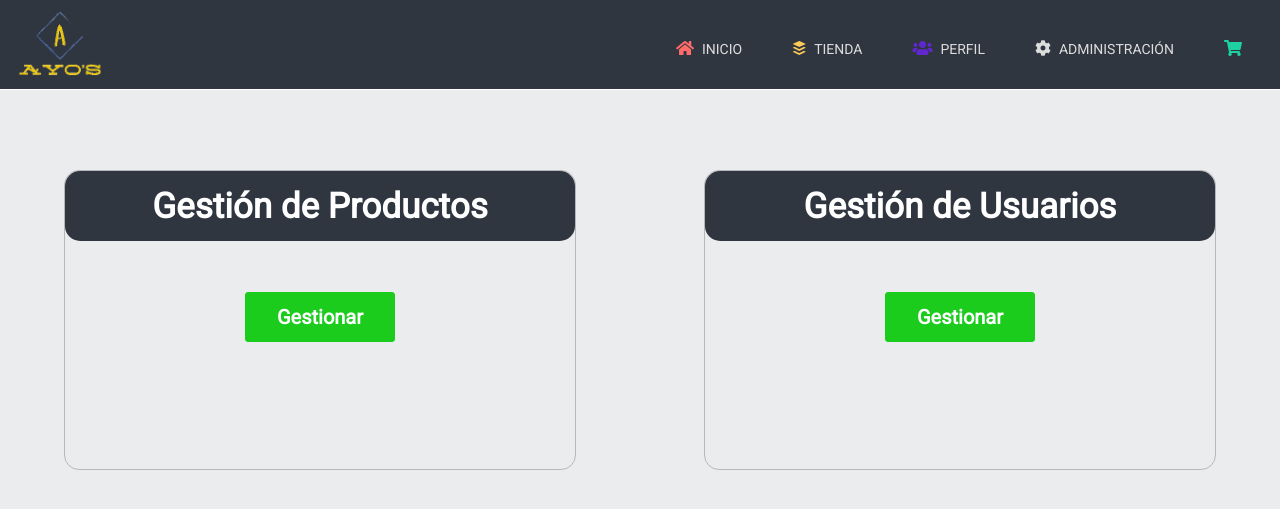
After one commit to Markete9000/PDAW, a PHP site: page /Controller/administracion.php in a window 1280 px wide. The commit adds this page. Shown: the top 509 px of the page. Run offline with PHP 8.4, Linux system fonts and the light colour scheme; the visitor is signed in with stand-in values (Sample User, id 1); some libraries are stand-ins or nearby versions.

Commit message:
21/05/2020

```diff
--- /dev/null
+++ b/PDAW/Controller/administracion.php
@@ -0,0 +1,7 @@
+<?php
+    session_start();
+    if (!isset($_SESSION['usuario']) || $_SESSION['tipo'] != 'admin') {
+        header("Location: ../Controller/index.php");
+    }
+    include '../View/administracion.php';
+?>
--- /dev/null
+++ b/PDAW/View/administracion.php
@@ -0,0 +1,44 @@
+<!DOCTYPE html>
+<html lang="es">
+<head>
+	<meta charset="UTF-8">
+	<meta name="viewport" content="width=device-width, user-scalable=yes, initial-scale=1.0, maximum-scale=3.0, minimum-scale=1.0">
+	<link href="https://fonts.googleapis.com/css2?family=Roboto&display=swap" rel="stylesheet">
+    <link rel="stylesheet" href="../View/css/principal.css">
+    <link rel="stylesheet" href="../View/css/administracion.css">
+	<script src="https://cdnjs.cloudflare.com/ajax/libs/jquery/3.4.1/jquery.min.js" charset="utf-8"></script>
+	<link rel="stylesheet" href="https://cdnjs.cloudflare.com/ajax/libs/font-awesome/5.13.0/css/all.min.css">
+</head>
+<body class="body">
+
+    <?php
+        include '../Controller/header.php';
+    ?>
+
+    <div class="contenedor">
+
+        <div class="productos">
+            <div class="titulo">
+                <h2 class="h2">Gestión de Productos</h2>
+            </div>
+
+            <form action="../Controller/gestion_productos.php">
+                <input class="gestion" type="submit" value="Gestionar">
+            </form>
+        </div>
+
+        <div class="usuarios">
+            <div class="titulo">
+                <h2 class="h2">Gestión de Usuarios</h2>
+            </div>
+
+            <form action="../Controller/gestion_usuarios.php">
+                <input class="gestion" type="submit" value="Gestionar">
+            </form>
+        </div>
+
+    </div>
+
+<script type="text/javascript" src="../View/JS/principal.js"></script>
+</body>
+</html>
--- /dev/null
+++ b/PDAW/View/css/administracion.css
@@ -0,0 +1,57 @@
+.body{
+    background: #EBECED;
+}
+
+.contenedor{
+    height: 300px;
+    display: flex;
+    margin-top: 80px;
+    justify-content: space-around;
+}
+
+.productos, .usuarios{
+    height: 100%;
+    width: 40%;
+    text-align: center;
+    border-radius: 15px;
+    border: 1px solid rgb(181, 183, 185);
+}
+
+.titulo{
+    width: 100%;
+    height: 70px;
+    display: flex;
+    justify-content: center;
+    align-items: center;
+    background: #2f3640;
+    border-radius: 15px;
+}
+
+.h2{
+    font-weight: bold;
+    font-size: 35px;
+    color: #fff;
+}
+
+.gestion{
+    width: 150px;
+    height: 50px;
+    margin-top: 10%;
+    border-radius: 3px;
+    border: 1px solid rgb(28, 204, 28);
+    background: rgb(28, 204, 28);
+    color: white;
+    transition-duration: 200ms;
+    font-size: 20px;
+    font-weight: bold;
+}
+
+.gestion:hover{
+    font-weight: bold;
+    transition-duration: 500ms;
+    border-radius: 10px;
+    border: 1px solid rgb(28, 204, 28);
+    background: white;
+    color: rgb(28, 204, 28);
+    font-size: 23px;
+}
--- a/PDAW/View/css/formProducto.css
+++ b/PDAW/View/css/formProducto.css
@@ -52,6 +52,10 @@ input[type="file"]{
 }
 
 input:hover{
+    cursor: pointer;
+}
+
+select:hover{
     cursor: pointer;
 }
 
--- /dev/null
+++ b/PDAW/View/css/perfil.css
@@ -0,0 +1,3 @@
+.body{
+    background: #EBECED;
+}
--- a/PDAW/View/formProducto.php
+++ b/PDAW/View/formProducto.php
@@ -50,7 +50,7 @@
             </div>
 
             <h5>Tipo de producto</h5>
-            <div class="input-contenedor">
+            <div class="input-contenedor" id="ejemplo">
                 <select name="tipo" class="select">
                     <option value="placa base">Placa Base</option>
                     <option value="procesador">Procesador</option>
--- a/PDAW/View/perfil.php
+++ b/PDAW/View/perfil.php
@@ -8,7 +8,7 @@
 	<script src="https://cdnjs.cloudflare.com/ajax/libs/jquery/3.4.1/jquery.min.js" charset="utf-8"></script>
 	<link rel="stylesheet" href="https://cdnjs.cloudflare.com/ajax/libs/font-awesome/5.13.0/css/all.min.css">
 </head>
-<body>
+<body class="body">
 
     <?php
         include '../Controller/header.php';
```
Also changed, not shown: PDAW/Controller/gestion_productos.php (added, +9 -0 lines), PDAW/View/css/gestion.css (added, +106 -0 lines), PDAW/View/gestion_productos.php (added, +52 -0 lines).
